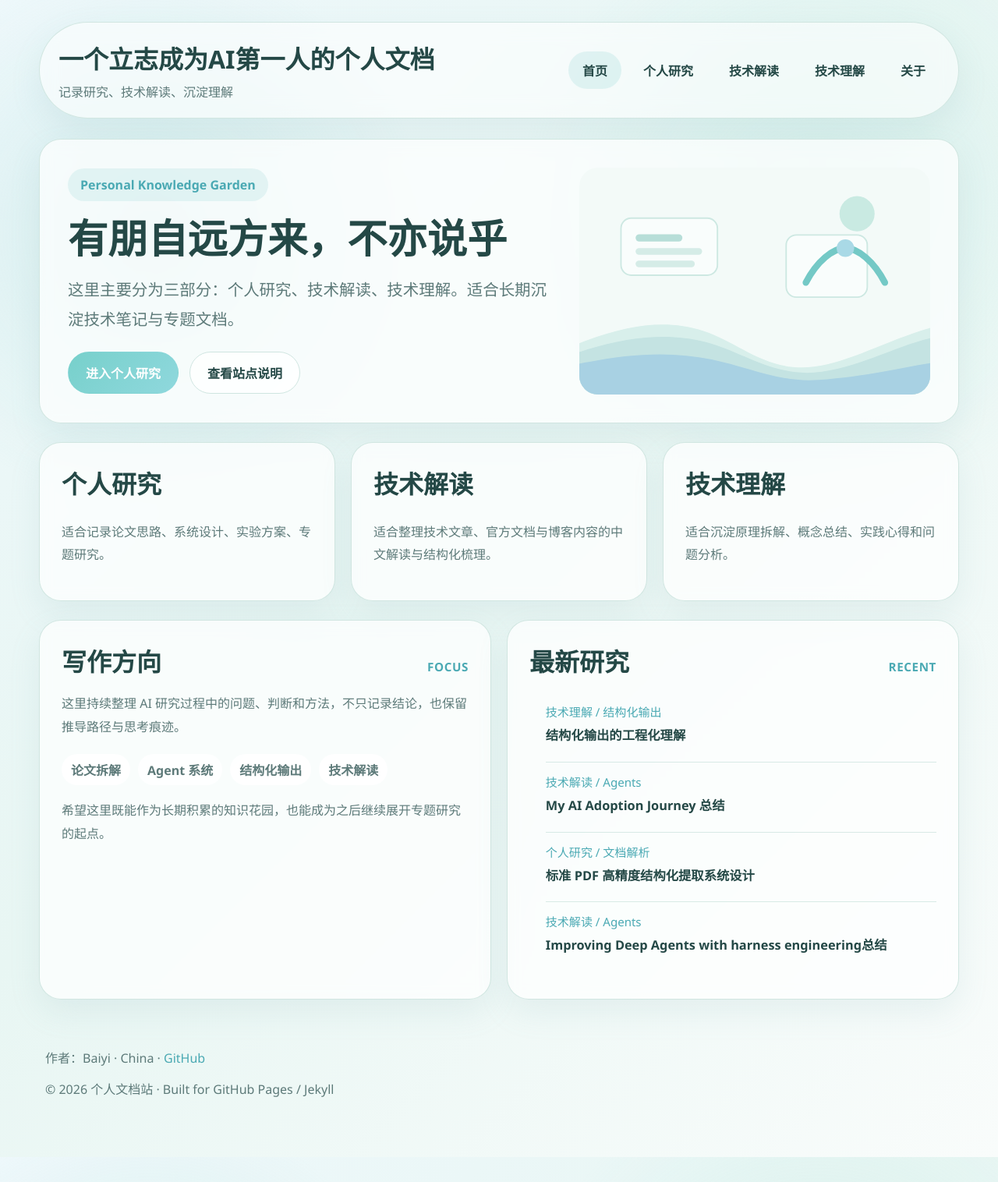
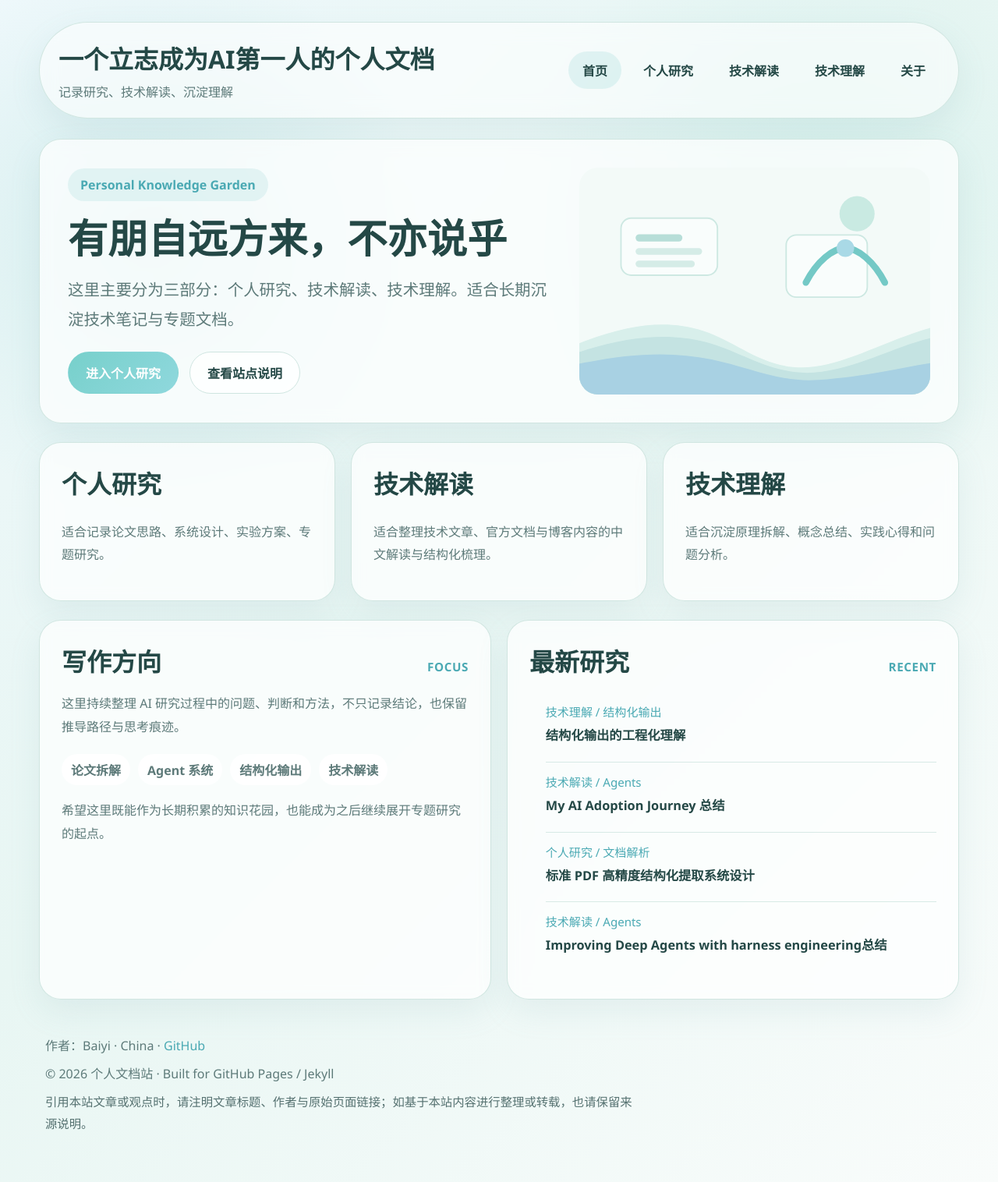
Before and after one commit to 8888-baiyi-8888/8888-baiyi-8888.github.io, a Jekyll site: the page built from index.md, in a window 1280 px wide. Shown: the whole page at 78% size. Built offline with Jekyll 4.4.1, drawn with Linux system fonts in a browser that asks for light colours; before the commit the page ends 1484 px from its top, so only the background shows below that.

Commit message:
“增加引用说明”

```diff
--- a/_layouts/default.html
+++ b/_layouts/default.html
@@ -31,6 +31,7 @@
     <footer class="footer">
       <p>作者：{{ site.author.name }}{% if site.author.location %} · {{ site.author.location }}{% endif %}{% if site.author.github %} · <a href="https://github.com/{{ site.author.github }}">GitHub</a>{% endif %}</p>
       <p>© 2026 个人文档站 · Built for GitHub Pages / Jekyll</p>
+      <p class="footer-note">引用本站文章或观点时，请注明文章标题、作者与原始页面链接；如基于本站内容进行整理或转载，也请保留来源说明。</p>
     </footer>
   </div>
 </body>
--- a/assets/css/style.css
+++ b/assets/css/style.css
@@ -435,6 +435,18 @@ pre code,
   padding: 20px 8px;
   color: var(--muted);
 }
+.footer p {
+  margin: 0;
+}
+.footer p + p {
+  margin-top: 12px;
+}
+.footer-note {
+  max-width: 760px;
+  font-size: 0.96rem;
+  line-height: 1.8;
+  color: #557170;
+}
 
 @media (max-width: 920px) {
   .topbar, .hero, .grid-three, .grid-two, .doc-layout { grid-template-columns: 1fr; }
```
